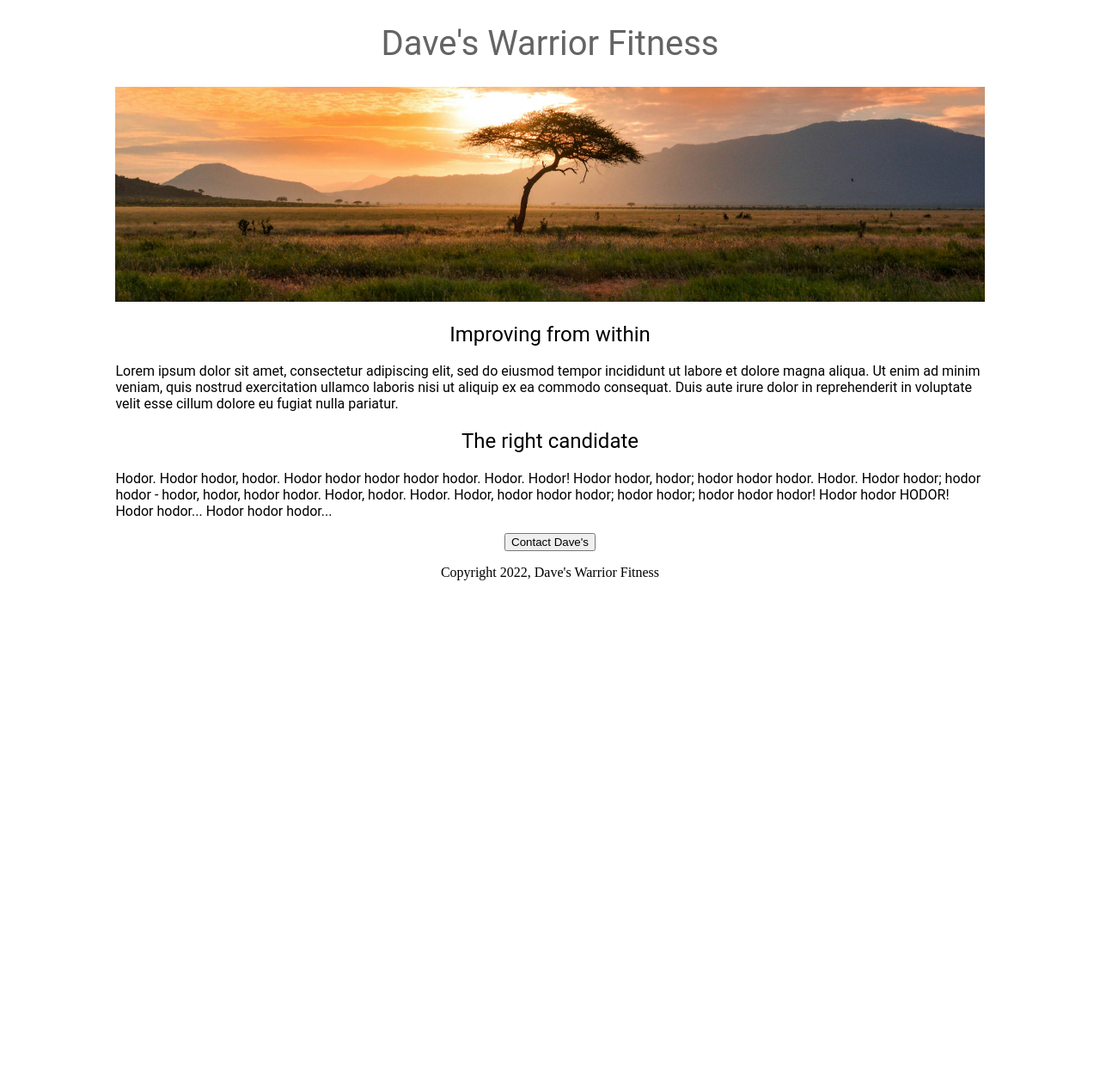
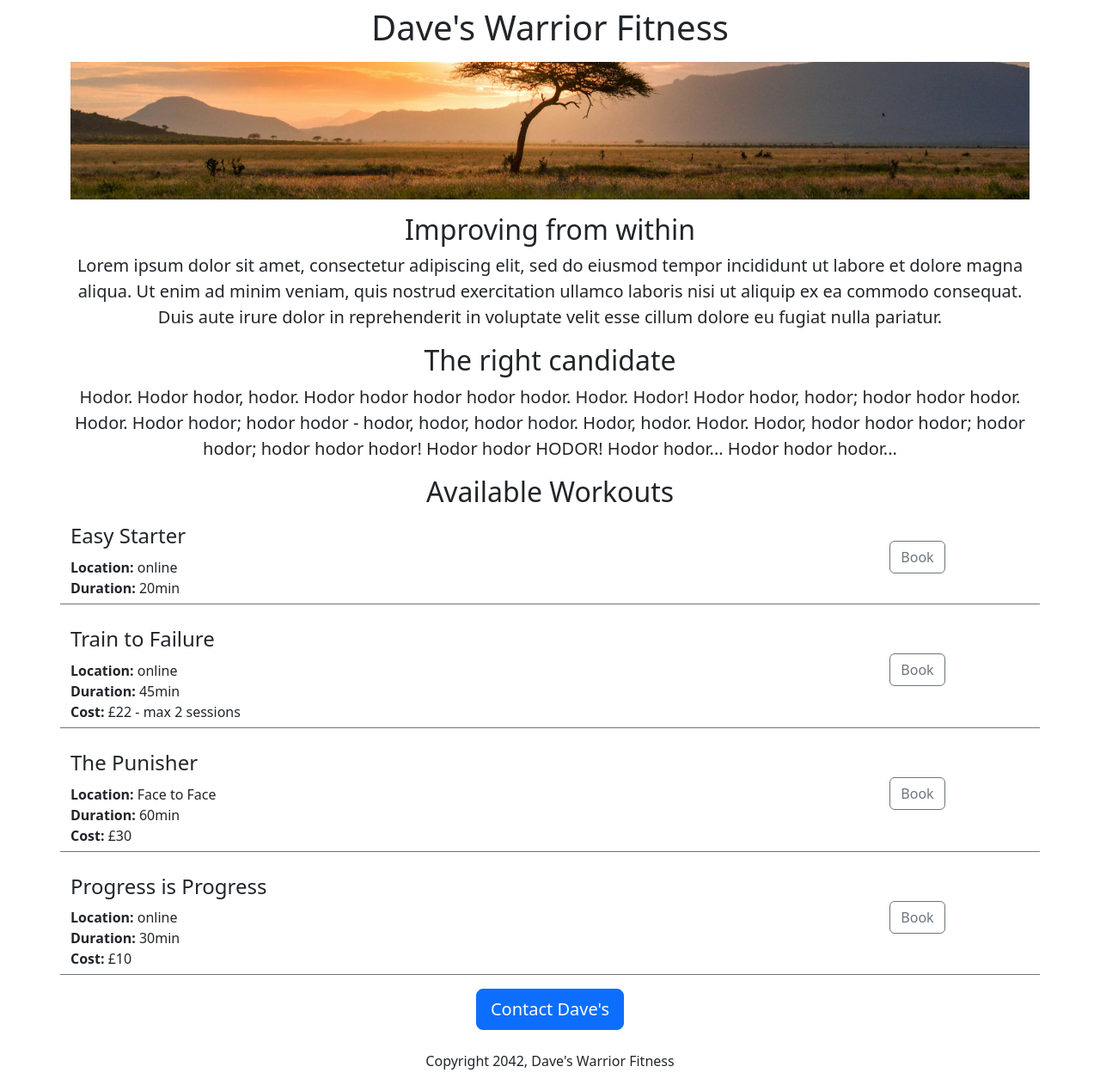
Before and after one commit to DaveFS/DaveFS-FCC_WebDevPythonTutorial, a Flask app: page / in a window 1280 px wide. Shown: the whole page at 86% size. Before the commit the page ends 675 px from the top, so only its background shows below. Run offline with Flask 3, Linux system fonts and the light colour scheme.

Commit message:
Updates incl. json workout page

```diff
--- a/app.py
+++ b/app.py
@@ -1,10 +1,45 @@
-from flask import Flask, render_template
+from flask import Flask, render_template, jsonify
 
 app = Flask(__name__)
 
+WORKOUTS = [
+    {
+        'id' : 1,
+        'title' : 'Easy Starter',
+        'location' : 'online',
+        'duration' : '20min',
+    },
+    {
+        'id' : 2,
+        'title' : 'Train to Failure',
+        'location' : 'online',
+        'duration' : '45min',
+        'cost' : '£22 - max 2 sessions'
+    },
+    {
+        'id' : 3,
+        'title' : 'The Punisher',
+        'location' : 'Face to Face',
+        'duration' : '60min',
+        'cost' : '£30'
+    },
+    {
+        'id' : 4,
+        'title' : 'Progress is Progress',
+        'location' : 'online',
+        'duration' : '30min',
+        'cost' : '£10'
+    },
+]
+
 @app.route("/")
 def dave_site():
-    return render_template('home.html')
+    return render_template('home.html',
+    workouts = WORKOUTS)
+
+@app.route("/workouts")
+def list_workouts():
+    return jsonify(WORKOUTS)
 
 if __name__ == '__main__':
     app.run(host='0.0.0.0', debug=True)
--- a/templates/home.html
+++ b/templates/home.html
@@ -2,54 +2,38 @@
 <html>
     <head>
         <title>Dave's Flash Website</title>
-        <style>
-            h1 {
-                font-size: 40px;
-                font-family: Roboto;
-                font-weight: normal;
-                color: rgb(100, 100, 100);
-                text-align: center;
-            }
+        <link href="https://cdn.jsdelivr.net/npm/bootstrap@5.3.3/dist/css/bootstrap.min.css" rel="stylesheet" integrity="sha384-QWTKZyjpPEjISv5WaRU9OFeRpok6YctnYmDr5pNlyT2bRjXh0JMhjY6hW+ALEwIH" crossorigin="anonymous">
+        <meta charset="utf-8">
+    <meta name="viewport" content="width=device-width, initial-scale=1">
+    <style>
+        #banner{
+            height: 160px;
+            width: 105%;
+            object-fit:cover;
+        }
+    </style>
+    </head>
+    <body>
+        <div class="container text-center"> <!-- basic margins-->
+        <h1 class="text-center mt-2 mb-3" mt-2>Dave's Warrior Fitness</h1>
 
-            #banner {
-                width: 100%;
-                height: 250px;
-                object-fit: cover;
-            }
+        <img class="img-fluid" id="banner" src="http://127.0.0.1:5000/static/banner.jpg" alt="Warrior Landscape Banner">
 
-            h2{
-                font-family: Roboto;
-                font-size: 32;
-                color: (50,50,50);
-                text-align: center;
-                font-weight: normal;
-            }
+        <h2 class="text-center mt-3 mb-2">Improving from within</h2>
+        <p class="lead">Lorem ipsum dolor sit amet, consectetur adipiscing elit, sed do eiusmod tempor incididunt ut labore et dolore magna aliqua. Ut enim ad minim veniam, quis nostrud exercitation ullamco laboris nisi ut aliquip ex ea commodo consequat. Duis aute irure dolor in reprehenderit in voluptate velit esse cillum dolore eu fugiat nulla pariatur.</p>
 
-            .bodytext{
-                font-family: Roboto;
-                color: (80,80,80);
-            }
+        <h2 class="text-center mt-3 mb-2">The right candidate</h2>
+        <p class="lead">Hodor. Hodor hodor, hodor. Hodor hodor hodor hodor hodor. Hodor. Hodor! Hodor hodor, hodor; hodor hodor hodor. Hodor. Hodor hodor; hodor hodor - hodor, hodor, hodor hodor. Hodor, hodor. Hodor. Hodor, hodor hodor hodor; hodor hodor; hodor hodor hodor! Hodor hodor HODOR! Hodor hodor... Hodor hodor hodor...</p>
 
-            #container{
-                max-width: 80%;
-                margin: 0 auto 0 auto;
-            }
-        </style>
-    </head>
-    <div id="container">
-    <body>
-        <h1>Dave's Warrior Fitness</h1>
-
-        <img id="banner" src="http://127.0.0.1:5000/static/banner.jpg" alt="Warrior Landscape Banner">
-
-        <h2>Improving from within</h2>
-        <p class="bodytext">Lorem ipsum dolor sit amet, consectetur adipiscing elit, sed do eiusmod tempor incididunt ut labore et dolore magna aliqua. Ut enim ad minim veniam, quis nostrud exercitation ullamco laboris nisi ut aliquip ex ea commodo consequat. Duis aute irure dolor in reprehenderit in voluptate velit esse cillum dolore eu fugiat nulla pariatur.</p>
-
-        <h2>The right candidate</h2>
-        <p class="bodytext">Hodor. Hodor hodor, hodor. Hodor hodor hodor hodor hodor. Hodor. Hodor! Hodor hodor, hodor; hodor hodor hodor. Hodor. Hodor hodor; hodor hodor - hodor, hodor, hodor hodor. Hodor, hodor. Hodor. Hodor, hodor hodor hodor; hodor hodor; hodor hodor hodor! Hodor hodor HODOR! Hodor hodor... Hodor hodor hodor...</p>
-        <div style="text-align: center;">
-        <button>Contact Dave's</button>
-            <p>Copyright 2022, Dave's Warrior Fitness</p>
+        <h2 class="text-center mt-3 mb-2">Available Workouts</h2>
+        <div>
+            {% for workout in workouts %}
+                {% include 'workout_item.html' %}
+            {%endfor %}
+        </div>
+        <div>
+        <button type="button" class="btn btn-primary btn-lg">Contact Dave's</button>
+            <p class="mt-4">Copyright 2042, Dave's Warrior Fitness</p>
         </div>
     </div>
     </body>
--- /dev/null
+++ b/templates/workout_item.html
@@ -0,0 +1,13 @@
+<div class = "border-bottom row border-secondary" style="margin-bottom: 16px; padding-bottom: 6px;">
+    <div class = "col-9" style=" text-align: left" >
+        <h4 style="color:rgb:(120,120,120); margin-bottom:10px; margin-top:10px;">{{workout['title']}}</h4>
+        <div><b>Location: </b>{{workout['location']}}</div>
+        <div><b>Duration: </b>{{workout['duration']}}</div>
+        {% if 'cost' in workout %}
+        <div><b>Cost: </b>{{workout['cost']}}</div>
+        {%endif %}
+    </div>
+    <div class = "col-3 align-self-center">
+    <button type="button" class="btn btn-outline-secondary">Book</button>
+    </div>
+</div>
```
